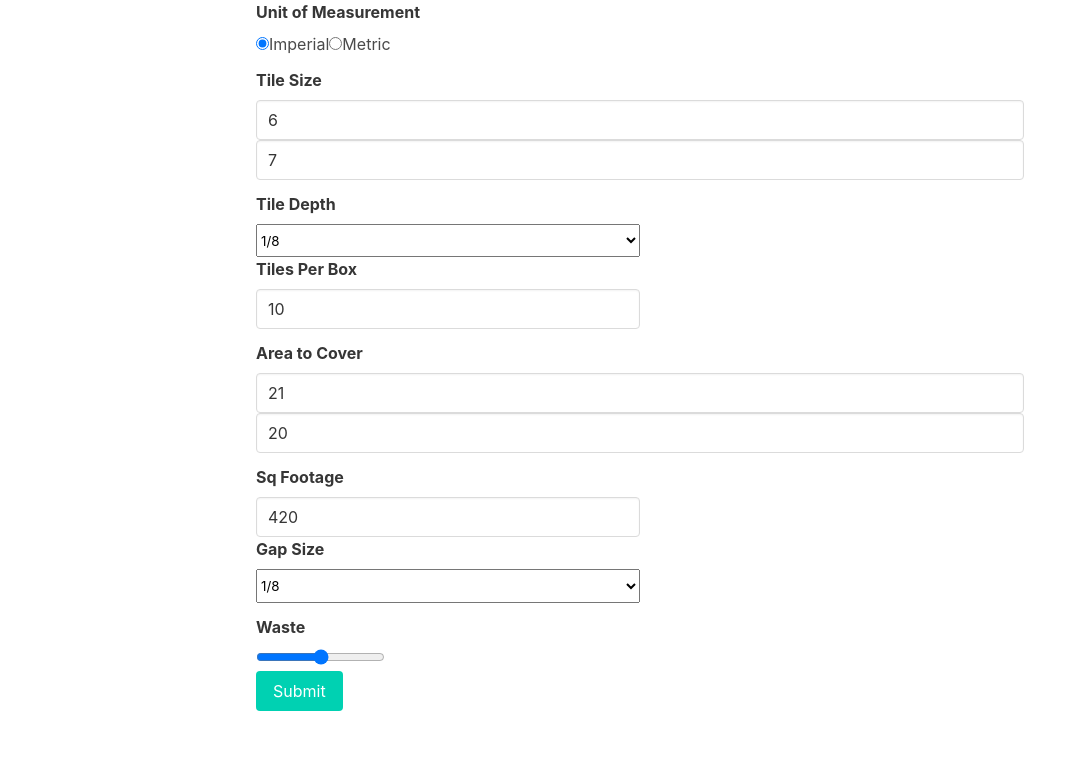
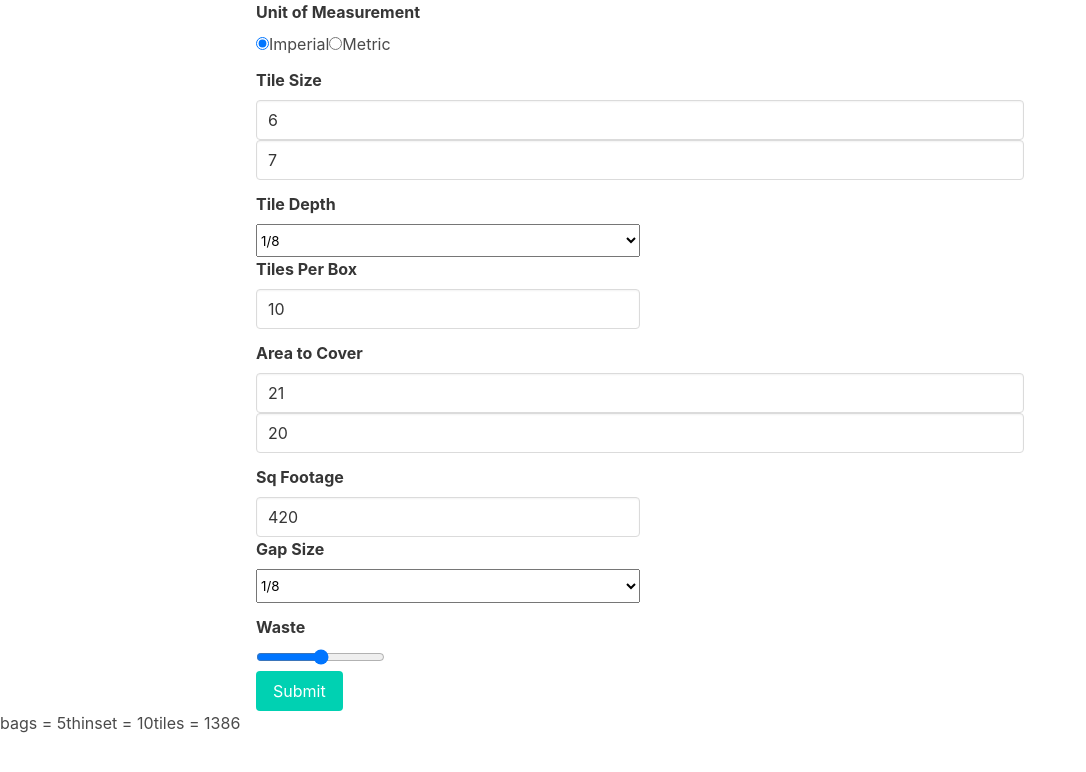
Before and after one commit to antiprysm/front-end, a React (Create React App) app: page / in a window 1280 px wide. Shown: the top 772 px of the page, without its empty margins (0-1086 px from the left). Built offline with nearby package versions, Linux system fonts and the light colour scheme.

Commit message:
commit 3

```diff
--- a/src/App.js
+++ b/src/App.js
@@ -1,5 +1,25 @@
+import React from "react";
 import ProductReviewForm from "./components/ReviewForm";
+import Results from "./components/Results";
 
-const App = () => <ProductReviewForm />;
+class App extends React.Component {
+  constructor(props) {
+    super(props)
+    this.state = {results:null}
+
+  }
+  setResults(r) {
+     this.setState({results:r})
+  }
+  render() {
+    return (
+      <React.Fragment>
+        <ProductReviewForm setResults={(r)=>this.setResults(r)}/>
+
+      {this.state.results && <Results results={this.state.results} />}
+      </React.Fragment>
+    )
+  }
+}
 
 export default App;
--- /dev/null
+++ b/src/components/Results.jsx
@@ -0,0 +1,14 @@
+import React from "react";
+
+class Results extends React.Component {
+
+  render() {
+    return <div>
+  bags = {this.props.results.bags}
+  thinset = {this.props.results.thinset}
+  tiles = {this.props.results.tiles}
+</div>
+  }
+}
+
+export default Results
--- a/src/components/ReviewForm.jsx
+++ b/src/components/ReviewForm.jsx
@@ -2,7 +2,6 @@ import React from "react";
 import * as Yup from "yup";
 import { Formik, Form, Field, ErrorMessage } from "formik";
 
-const ProductReviewForm = () => {
 const tileDepthOptions = {
   Imperial: [
     { key: "1/2", value: 12.7 },
@@ -69,7 +68,14 @@ const ProductReviewForm = () => {
 const CubicMMinCubicIn = 16390; // devide mm by this number to get cubic in
 const isMetric = (control) => control === "Metric";
 
-  const calculate = ({
+class ProductReviewForm extends React.Component {
+    constructor(props) {
+      super(props)
+      this.setResults = props.setResults
+
+    }
+
+    calculate({
     control,
     tile_width,
     tile_height,
@@ -80,7 +86,7 @@ const ProductReviewForm = () => {
     gap_size, // already in metric
     tile_depth, // also in metric
     waste
-  }) => {
+  }) {
     let thinset, bags, grout, boxes;
 
     let metricGapSize = gap_size;
@@ -127,8 +133,25 @@ const ProductReviewForm = () => {
     console.assert(bags == 1, bags, "Thinset Bags: 1 X 50lb bag(s) of thinset");
     console.assert(grout == 8, grout, "Total Grout Required: 8 lbs of Grout");
     console.assert(boxes == 159, boxes, "Boxes of Tiles: 159");
+    // TO DO: set state all rendered data in the chosen unit of measurement
+    // make sure these are string values this.setState()
+    bags = 5
+    thinset = 10
+    grout = 8
+    boxes = 159
+    waste = 10
+
+    this.setResults({
+        waste: waste,
+        thinset: thinset,
+        bags: bags,
+        grout: grout,
+        boxes: boxes,
+        tiles: tiles
+    })
+
   };
-
+  render () {
   return (
     <Formik
       enableReinitialize={true}
@@ -136,7 +159,9 @@ const ProductReviewForm = () => {
       // validationSchema={validationSchema}
       onSubmit={async (values) => {
         await new Promise((r) => setTimeout(r, 500));
-        const results = calculate(values);
+
+        //setState here
+        const results = this.calculate(values);
         console.debug(JSON.stringify(results, null, 2));
       }}
     >
@@ -344,10 +369,12 @@ const ProductReviewForm = () => {
                 <ErrorMessage name="waste" render={renderError} />
               </div>
             </div>
+
             <button
               id="submitButton"
               type="submit"
               className="button is-primary"
+              onClick={this.onClick}
             >
               Submit
             </button>
@@ -357,5 +384,6 @@ const ProductReviewForm = () => {
     </Formik>
   );
 };
-
+};
+//use hooks to pass back results object
 export default ProductReviewForm;
```
Lines whose indentation alone changed are shown as unchanged.
